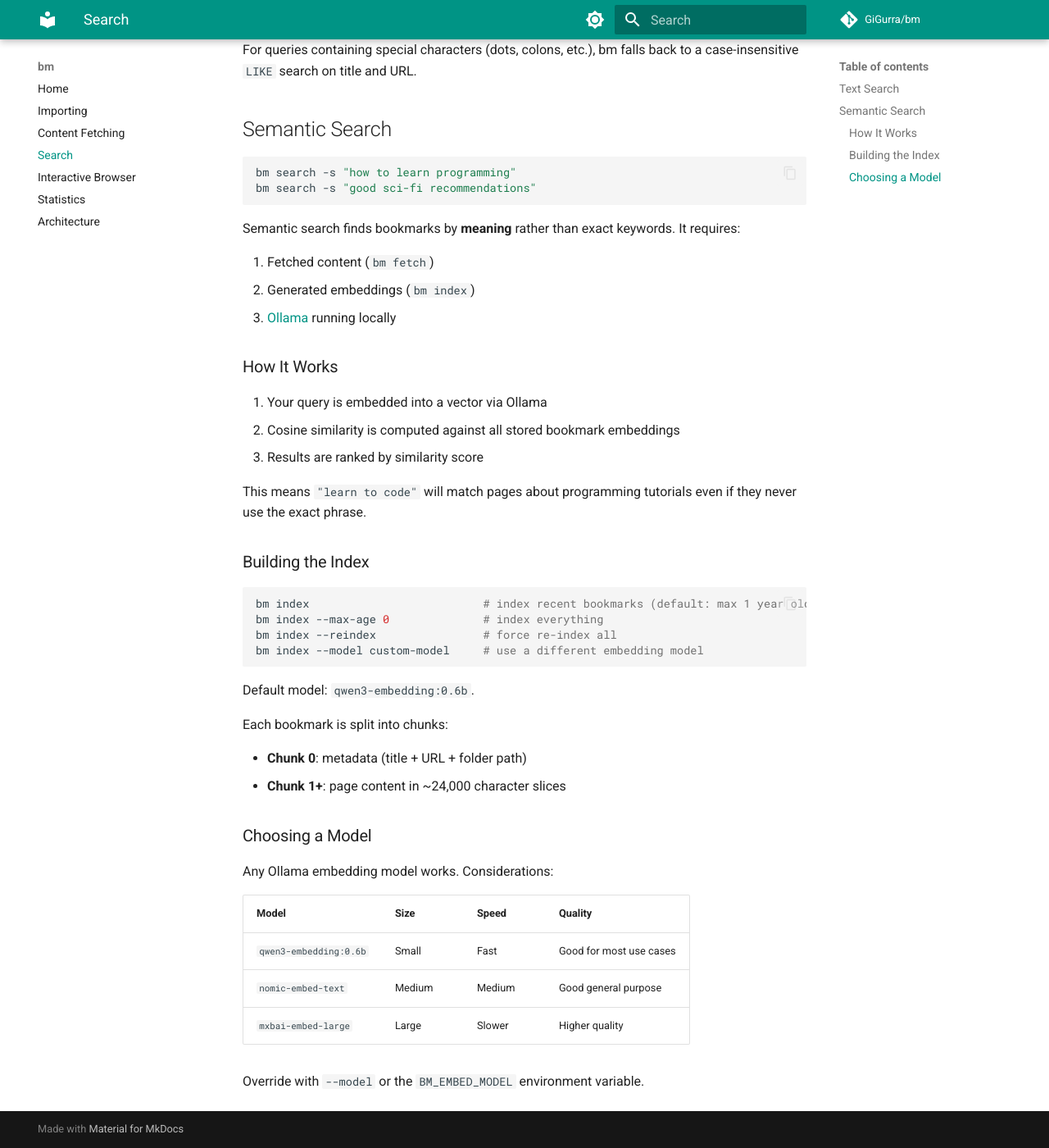
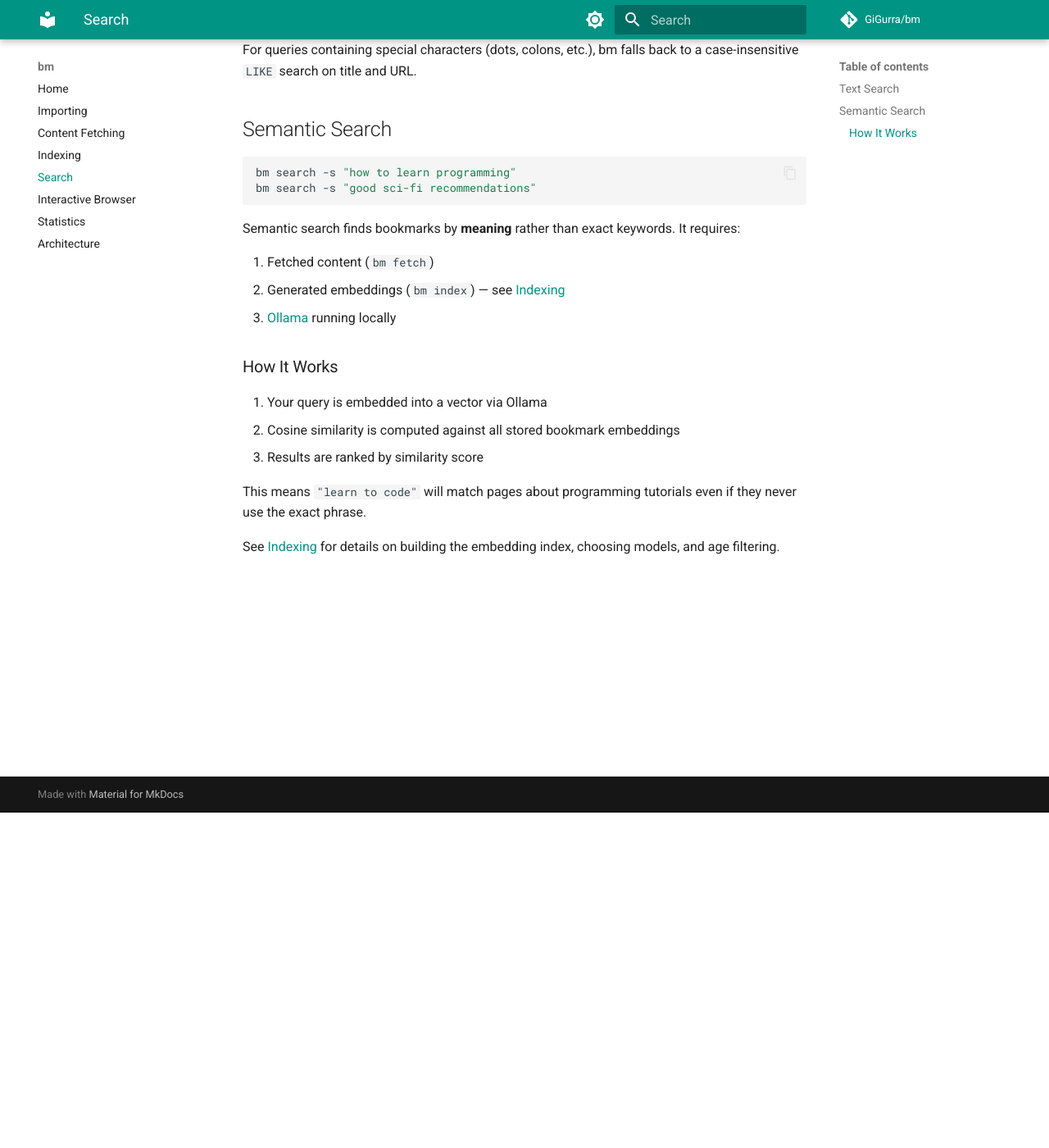
Before and after one commit to GiGurra/bm, an MkDocs documentation site: the page built from docs/search.md, in a window 1280 px wide and 1400 px high, scrolled down 409 px. Shown: the whole window at 82% size. Built offline with MkDocs 1.6.1 and Material for MkDocs 9.7.7, drawn with Linux system fonts in a browser that asks for light colours; comment, search, counter and statistics services are not loaded.

Commit message:
Add dedicated Indexing docs page
Covers embedding generation, age filtering (default 1y), model
selection, and the requirement to use the same model for indexing
and searching. Moved from search.md to its own nav section.

Co-Authored-By: Claude Opus 4.6 <noreply@anthropic.com>

````diff
--- a/docs/search.md
+++ b/docs/search.md
@@ -24,8 +24,8 @@ bm search -s "good sci-fi recommendations"
 Semantic search finds bookmarks by **meaning** rather than exact keywords. It requires:
 
 1. Fetched content (`bm fetch`)
-2. Generated embeddings (`bm index`)
-3. [Ollama](https://ollama.ai) running locally
+2. Generated embeddings (`bm index`) — see [Indexing](indexing.md)
+3. [Ollama](https://ollama.com) running locally
 
 ### How It Works
 
@@ -35,30 +35,4 @@ Semantic search finds bookmarks by **meaning** rather than exact keywords. It re
 
 This means `"learn to code"` will match pages about programming tutorials even if they never use the exact phrase.
 
-### Building the Index
-
-```bash
-bm index                          # index recent bookmarks (default: max 1 year old)
-bm index --max-age 0              # index everything
-bm index --reindex                # force re-index all
-bm index --model custom-model     # use a different embedding model
-```
-
-Default model: `qwen3-embedding:0.6b`.
-
-Each bookmark is split into chunks:
-
-- **Chunk 0**: metadata (title + URL + folder path)
-- **Chunk 1+**: page content in ~24,000 character slices
-
-### Choosing a Model
-
-Any Ollama embedding model works. Considerations:
-
-| Model | Size | Speed | Quality |
-|-------|------|-------|---------|
-| `qwen3-embedding:0.6b` | Small | Fast | Good for most use cases |
-| `nomic-embed-text` | Medium | Medium | Good general purpose |
-| `mxbai-embed-large` | Large | Slower | Higher quality |
-
-Override with `--model` or the `BM_EMBED_MODEL` environment variable.
+See [Indexing](indexing.md) for details on building the embedding index, choosing models, and age filtering.
--- a/mkdocs.yml
+++ b/mkdocs.yml
@@ -38,6 +38,7 @@ nav:
   - Home: index.md
   - Importing: importing.md
   - Content Fetching: fetching.md
+  - Indexing: indexing.md
   - Search: search.md
   - Interactive Browser: interactive.md
   - Statistics: stats.md
````
Also changed, not shown: docs/indexing.md (added, +60 -0 lines).
